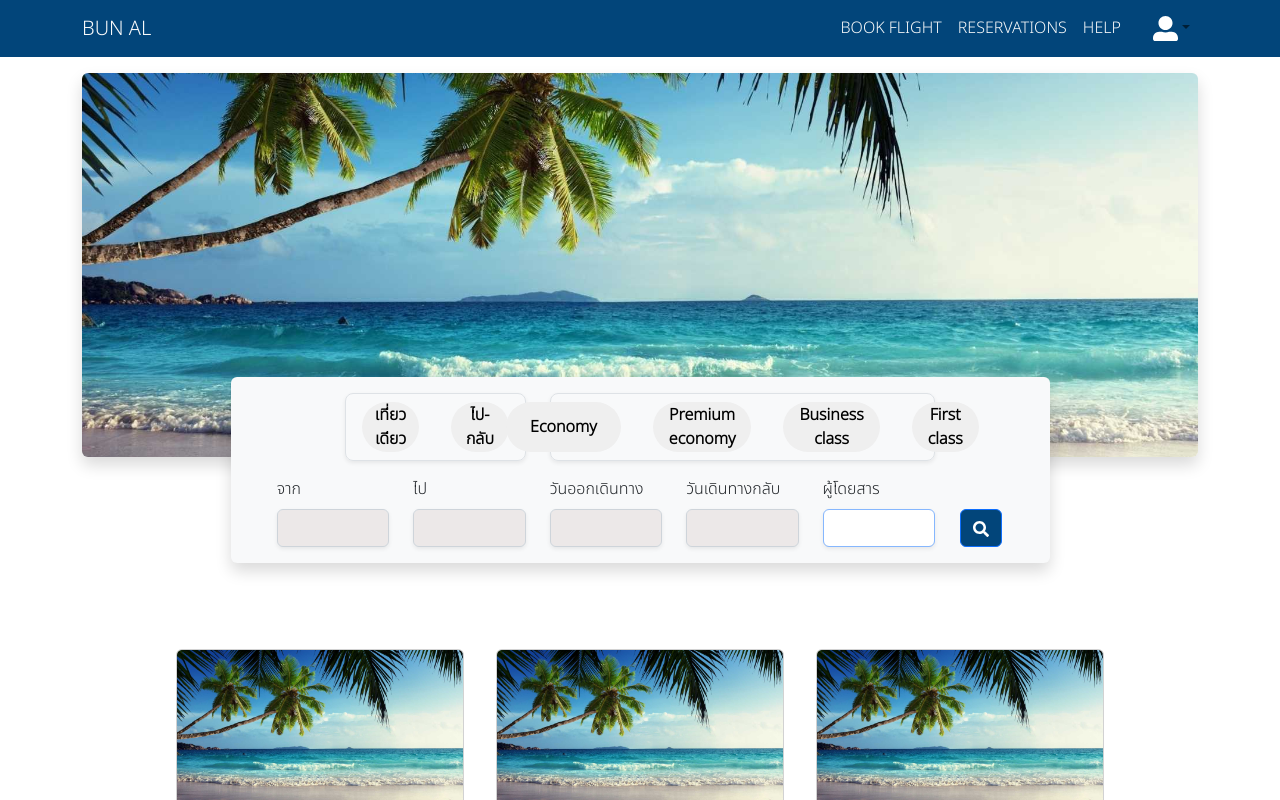
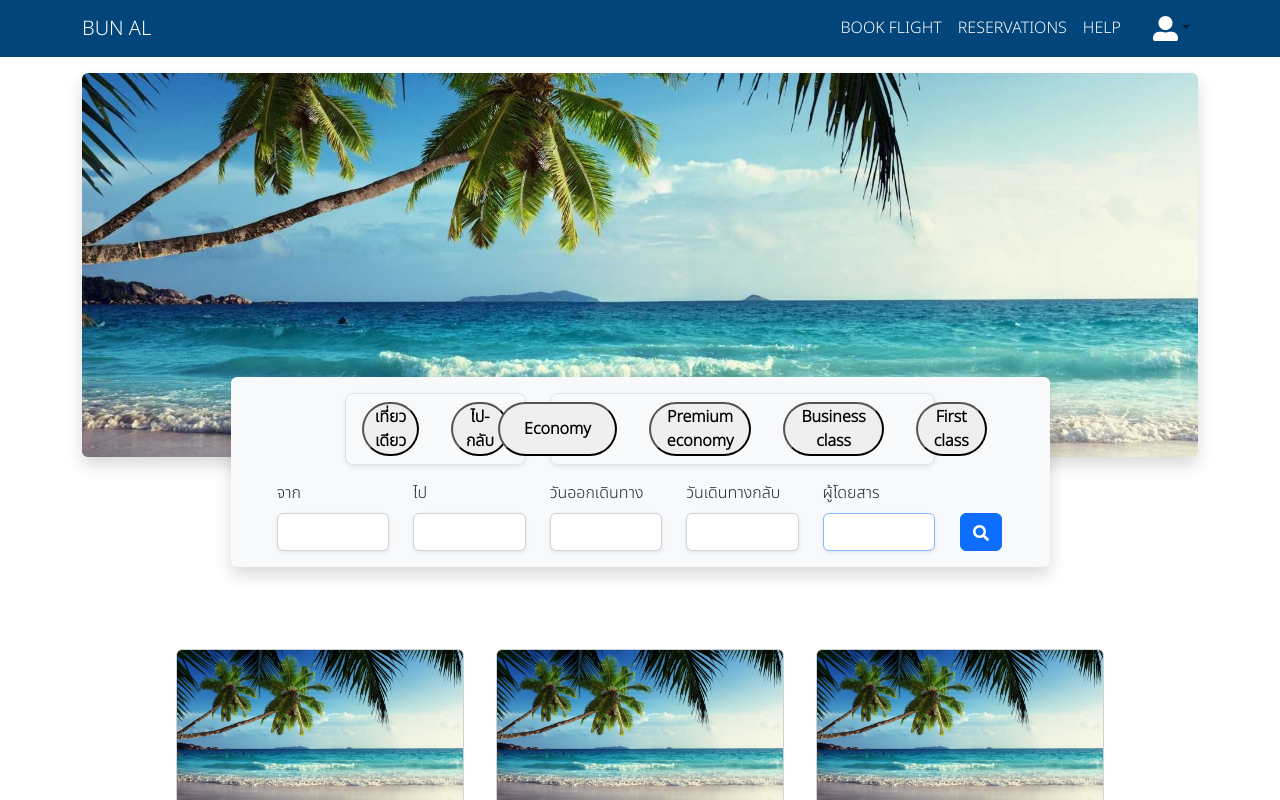
Before and after one commit to B-MNSN/dii-front-end-project, a React (Create React App) app: page / in a window 1280 px wide. Shown: the top 800 px of the page. Built offline with nearby package versions, Linux system fonts and the light colour scheme.

Commit message:
delete unuseable code

```diff
--- a/src/index.css
+++ b/src/index.css
@@ -44,21 +44,6 @@ main {
 
 }
 
-/* For bg Main theme color */
-.bg-blue {
-    background-color: #02457A;
-}
-
-/* For BookingSearch */
-.B-seachButton {
-    background-color: #02457A;
-    size: 5rem;
-}
-
-.B-inputBox {
-    background-color: #ECE8E8;
-}
-
 /* For Home */
 .H-mainPic {
     width: 100%;
@@ -77,24 +62,3 @@ main {
     width: 100%;
     max-width: 1440px;
 }
-
-/* ChangeFlight */
-.btnChange {
-    background-color: #02457A;
-    color: #ffffff;
-
-}
-
-.btnCabinClass,
-.btnFlight {
-    border: none;
-    color: black;
-}
-
-.btnCabinClass:hover,
-.btnFlight:hover,
-.btnChangeFlight {
-    border: none;
-    background: #02457A;
-    color: #ffffff;
-}
```
